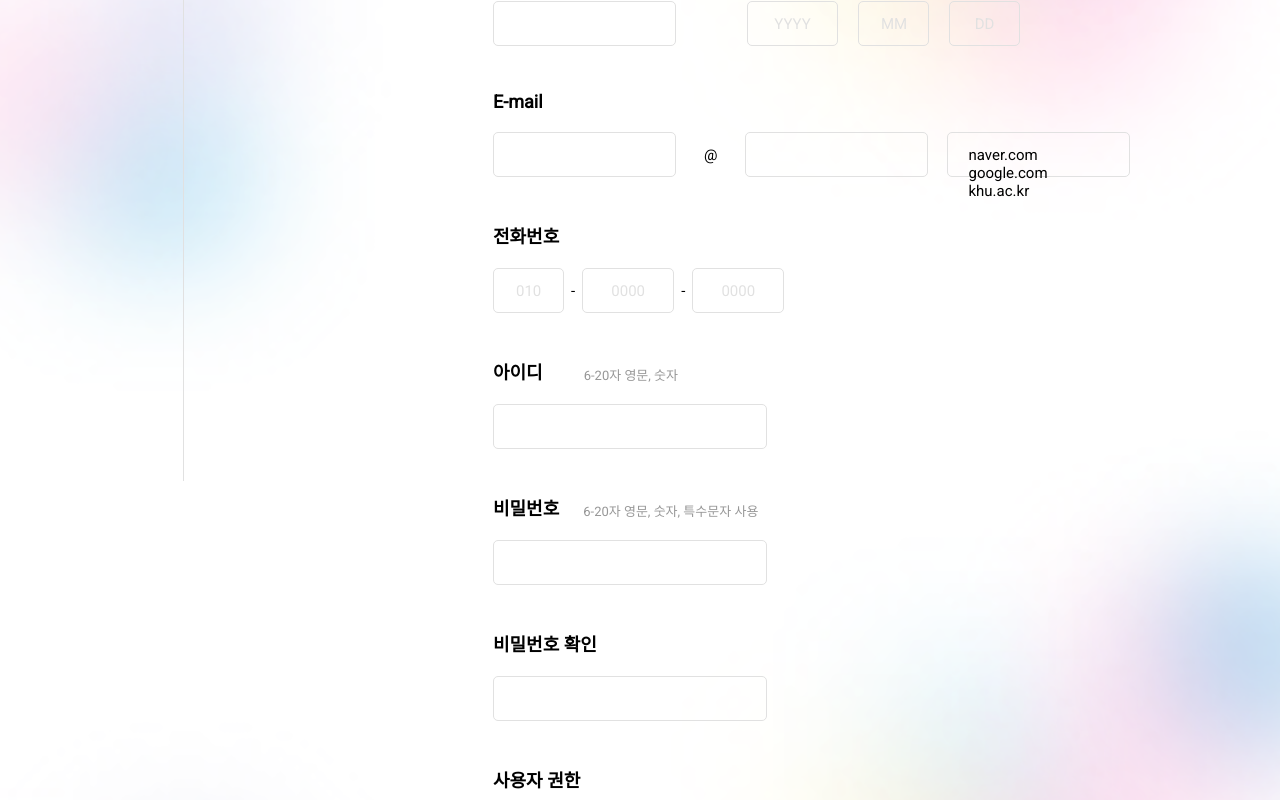
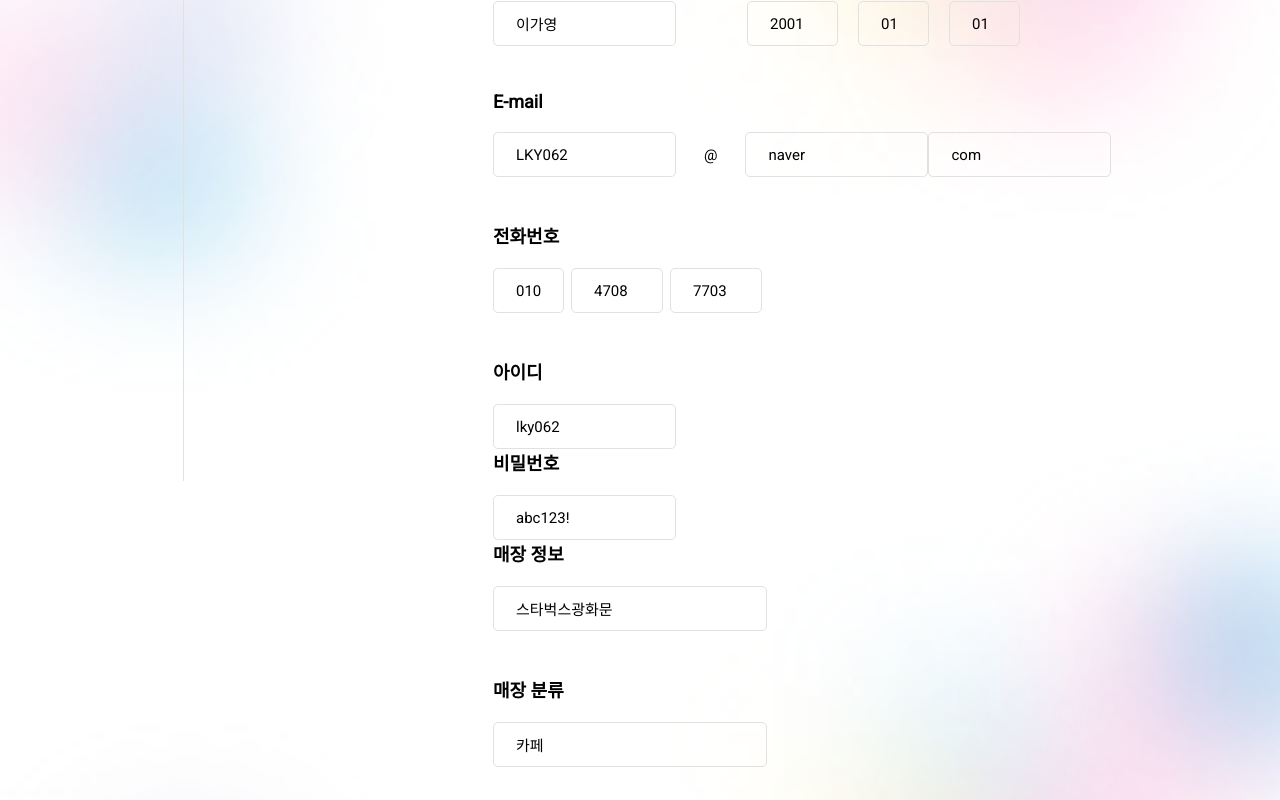
Before and after one commit to stockOneQ/front, a Next.js app: page /login/sign-up in a window 1280 px wide. Shown: the part 520-1320 px from the top of the page. Built offline with nearby package versions, Linux system fonts and the light colour scheme.

Commit message:
feat(signup/in) : 회원가입 로직

```diff
--- a/components/common/button/CancelBtn/index.tsx
+++ b/components/common/button/CancelBtn/index.tsx
@@ -10,17 +10,17 @@ interface ICancelBtnProps {
 
 const CnclBtn = styled.button<ICancelBtnProps>`
   position: relative;
-  width: ${({ width = '7.1rem'}) => width};
-  height: ${({ height = '4.6rem'}) => height};
-  border-radius: .4rem;
-  background-color: #ACACAC;
+  width: ${({ width = '7.1rem' }) => width};
+  height: ${({ height = '4.6rem' }) => height};
+  border-radius: 0.4rem;
+  background-color: #acacac;
   color: var(--color-white);
   text-align: center;
-  font-size: ${({ font = '1.3rem'}) => font};
+  font-size: ${({ font = '1.3rem' }) => font};
   font-weight: 600;
   line-height: normal;
-  transition: all .3s ease;
-  cursor: ${props => props.disabled ? 'default' : 'pointer'};
+  transition: all 0.3s ease;
+  cursor: ${props => (props.disabled ? 'default' : 'pointer')};
 
   &::after {
     position: absolute;
@@ -30,17 +30,17 @@ const CnclBtn = styled.button<ICancelBtnProps>`
     align-items: center;
     top: 0;
     left: 0;
-    width: ${({ width = '7.1rem'}) => width};
-    height: ${({ height = '4.6rem'}) => height};
-    border-radius: .4rem;
+    width: ${({ width = '7.1rem' }) => width};
+    height: ${({ height = '4.6rem' }) => height};
+    border-radius: 0.4rem;
     background-image: url('/assets/imgs/community/bg-img/acceptBtnBg.svg');
     background-size: cover;
     background-repeat: no-repeat;
     color: var(--color-white);
-    font-size: ${({ font = '1.3rem'}) => font};
+    font-size: ${({ font = '1.3rem' }) => font};
     font-weight: 600;
     line-height: normal;
-    transition: all .3s ease;
+    transition: all 0.3s ease;
     opacity: 0;
   }
 
@@ -48,13 +48,31 @@ const CnclBtn = styled.button<ICancelBtnProps>`
   &:active::after {
     opacity: 1;
   }
-`
+`;
 
 /** 수락 버튼 */
-const CancelBtn = ({ label, disabled, width, height, font }: ICancelBtnProps) => {
+const CancelBtn = ({
+  label,
+  disabled,
+  width,
+  height,
+  font,
+  type,
+  onClick,
+}: ICancelBtnProps) => {
   return (
     // linear-gradient transition 적용시키기 위해, children이 아닌, props로 값을 받음.
-    <CnclBtn label={label} disabled={disabled} width={width} height={height} font={font}>{label}</CnclBtn>
+    <CnclBtn
+      label={label}
+      disabled={disabled}
+      width={width}
+      height={height}
+      font={font}
+      type="button"
+      onClick={onClick}
+    >
+      {label}
+    </CnclBtn>
   );
 };
 
--- a/components/common/loginInput/style.ts
+++ b/components/common/loginInput/style.ts
@@ -4,14 +4,14 @@ const SignUpInputBox = styled.div`
   display: flex;
   flex-direction: column;
   gap: 2rem;
-`
+`;
 
 const SignUpLabel = styled.label`
   color: var(--color-black);
   font-size: 1.8rem;
   font-weight: 600;
   line-height: normal;
-`
+`;
 
 interface ISignUpInput {
   width: string;
@@ -38,27 +38,27 @@ const SignUpInput = styled.input<ISignUpInput>`
   }
 
   &:focus {
-    border: 1px solid linear-gradient(#F9E499, #F2B2CF, #55ABD7, #B1B0D7);
+    border: 1px solid linear-gradient(#f9e499, #f2b2cf, #55abd7, #b1b0d7);
   }
-`
+`;
 
 const InputRowBox = styled.div`
   display: flex;
   margin-bottom: 4.5rem;
-`
+`;
 
 const InputRow1Box = styled(InputRowBox)`
   gap: 7.1rem;
-`
+`;
 
 const InputRow2Box = styled(InputRowBox)`
   flex-direction: column;
   gap: 2rem;
-`
+`;
 
 const InputRow3Box = styled(InputRow2Box)`
   padding-bottom: 2.1rem;
-`
+`;
 
 export {
   SignUpInputBox,
@@ -66,5 +66,5 @@ export {
   SignUpInput,
   InputRow1Box,
   InputRow2Box,
-  InputRow3Box
-}
+  InputRow3Box,
+};
--- a/components/login/signUp/SignUp/index.tsx
+++ b/components/login/signUp/SignUp/index.tsx
@@ -15,72 +15,291 @@ import DigitInput from 'components/common/loginInput/DigitInput';
 import IDInput from 'components/common/loginInput/IDInput';
 import * as S from 'components/common/loginInput/style';
 import * as SS from './style';
+import { API } from 'pages/api/api';
+import { useState } from 'react';
 
+const SignUp = ({ onSuccess }) => {
+  const [name, setName] = useState('이가영');
+  const [birthYear, setBirthYear] = useState('2001');
+  const [birthMonth, setBirthMonth] = useState('01');
+  const [birthDay, setBirthDay] = useState('01');
 
-/** 회원 가입 */
-const SignUp = () => {
+  const [phonePrefix, setPhonePrefix] = useState('010');
+  const [phoneFirstPart, setPhoneFirstPart] = useState('4708');
+  const [phoneSecondPart, setPhoneSecondPart] = useState('7703');
+
+  const [emailFirstPart, setEmailFirstPart] = useState('LKY062');
+  const [emailSecondPart, setEmailSecondPart] = useState('naver');
+  const [emailThirdPart, setEmailThirdPart] = useState('com');
+
+  const [loginId, setLoginId] = useState('lky062');
+  const [password, setPassword] = useState('abc123!');
+  const [storeName, setStoreName] = useState('스타벅스광화문');
+  const [storeSector, setStoreSector] = useState('카페');
+  const [storeAddress, setStoreAddress] = useState('서울시중구');
+
+  const handleSignUp = async () => {
+    const userData = {
+      name: name,
+      birth: `${birthYear}-${birthMonth}-${birthDay}`,
+      email: `${emailFirstPart}@${emailSecondPart}.${emailThirdPart}`,
+      loginId: loginId,
+      password: password,
+      phoneNumber: `${phonePrefix}${phoneFirstPart}${phoneSecondPart}`,
+      storeName: storeName,
+      storeSector: storeSector,
+      storeAddress: storeAddress,
+    };
+    try {
+      const response = await API.post(
+        '/api/user/sign-up/manager',
+        JSON.stringify(userData),
+      );
+      if (response.status === 200) {
+        // 성공적으로 회원 가입을 처리한 경우에 대한 로직을 여기에 작성합니다.
+        alert('회원가입성공');
+        onSuccess();
+        console.log('회원 가입 성공');
+      } else {
+        // 실패한 경우에 대한 로직을 여기에 작성합니다.
+        console.error('회원 가입 실패');
+      }
+    } catch (error) {
+      console.error('API 요청 중 오류 발생:', error);
+    }
+  };
+
   return (
     <SS.SignUpBox>
-      <div>
-        <SS.SignUpHeaderBox>
-          <Image src={mainLogo} alt="main-logo" width={67.5} height={65} />
-          <p>스톡원큐 회원가입</p>
-        </SS.SignUpHeaderBox>
-      </div>
+      <SS.SignUpHeaderBox>
+        <Image src={mainLogo} alt="main-logo" width={67.5} height={65} />
+        <p>스톡원큐 회원가입</p>
+      </SS.SignUpHeaderBox>
       <SS.SignUpForm>
         <div>
           <S.InputRow1Box>
-            <NameInput />
-            <BirthInput />
+            <S.SignUpInputBox>
+              <S.SignUpLabel>이름</S.SignUpLabel>
+              <S.SignUpInput
+                value={name}
+                width="18.3rem"
+                type="text"
+                id="name"
+                onChange={e => setName(e.target.value)}
+              />
+            </S.SignUpInputBox>
+            <S.SignUpInputBox>
+              <S.SignUpLabel>생년월일</S.SignUpLabel>
+              <SS.BirthInputBox>
+                <S.SignUpInput
+                  width="9.1rem"
+                  type="text"
+                  id="birthYear"
+                  placeholder="YYYY"
+                  value={birthYear}
+                  onChange={e => setBirthYear(e.target.value)}
+                />
+                <S.SignUpInput
+                  width="7.1rem"
+                  type="text"
+                  placeholder="MM"
+                  value={birthMonth}
+                  onChange={e => setBirthMonth(e.target.value)}
+                />
+                <S.SignUpInput
+                  width="7.1rem"
+                  type="text"
+                  placeholder="DD"
+                  value={birthDay}
+                  onChange={e => setBirthDay(e.target.value)}
+                />
+              </SS.BirthInputBox>
+            </S.SignUpInputBox>
           </S.InputRow1Box>
-          <EmailInput />
-          <DigitInput />
-          <IDInput />
+
           <S.InputRow2Box>
+            <S.SignUpLabel>E-mail</S.SignUpLabel>
+            <SS.EmailInputBox>
+              <S.SignUpInput
+                width="18.3rem"
+                type="text"
+                placeholder="example"
+                value={emailFirstPart}
+                onChange={e => setEmailFirstPart(e.target.value)}
+              />
+              <p>@</p>
+              <S.SignUpInput
+                width="18.3rem"
+                type="text"
+                placeholder="domain"
+                value={emailSecondPart}
+                onChange={e => setEmailSecondPart(e.target.value)}
+              />
+              <S.SignUpInput
+                width="18.3rem"
+                type="text"
+                placeholder="com"
+                value={emailThirdPart}
+                onChange={e => setEmailThirdPart(e.target.value)}
+              />
+            </SS.EmailInputBox>
+          </S.InputRow2Box>
+
+          <S.InputRow2Box>
+            <S.SignUpLabel>전화번호</S.SignUpLabel>
+            <SS.DigitInputBox>
+              <S.SignUpInput
+                width="7.1rem"
+                type="text"
+                id="digitPrefix"
+                placeholder="010"
+                value={phonePrefix}
+                onChange={e => setPhonePrefix(e.target.value)}
+              />
+              <S.SignUpInput
+                width="9.2rem"
+                type="text"
+                placeholder="0000"
+                value={phoneFirstPart}
+                onChange={e => setPhoneFirstPart(e.target.value)}
+              />
+              <S.SignUpInput
+                width="9.2rem"
+                type="text"
+                placeholder="0000"
+                value={phoneSecondPart}
+                onChange={e => setPhoneSecondPart(e.target.value)}
+              />
+            </SS.DigitInputBox>
+          </S.InputRow2Box>
+
+          <S.SignUpInputBox>
+            <S.SignUpLabel>아이디</S.SignUpLabel>
+            <S.SignUpInput
+              value={loginId}
+              width="18.3rem"
+              type="text"
+              id="name"
+              onChange={e => setLoginId(e.target.value)}
+            />
+          </S.SignUpInputBox>
+          <S.SignUpInputBox>
+            <S.SignUpLabel>비밀번호</S.SignUpLabel>
+            <S.SignUpInput
+              value={password}
+              width="18.3rem"
+              type="text"
+              id="name"
+              onChange={e => setPassword(e.target.value)}
+            />
+          </S.SignUpInputBox>
+          {/* <S.InputRow2Box>
             <SS.PwInputBox>
               <S.SignUpLabel htmlFor="password">비밀번호</S.SignUpLabel>
               <p>6-20자 영문, 숫자, 특수문자 사용</p>
             </SS.PwInputBox>
             <S.SignUpInput width="27.4rem" type="password" id="password" />
-          </S.InputRow2Box>
-          <S.InputRow2Box>
+          </S.InputRow2Box> */}
+          {/* <S.InputRow2Box>
             <S.SignUpLabel htmlFor="passwordCheck">비밀번호 확인</S.SignUpLabel>
             <S.SignUpInput width="27.4rem" type="password" id="passwordCheck" />
-          </S.InputRow2Box>
-          <S.InputRow3Box>
+          </S.InputRow2Box> */}
+          {/* <S.InputRow3Box>
             <S.SignUpLabel>사용자 권한</S.SignUpLabel>
             <SS.AuthBox>
               <SS.AuthImgBox>
-                <Image src={presidentActive} alt="select_user_type_icon" width={29} height={40} />
+                <Image
+                  src={presidentActive}
+                  alt="select_user_type_icon"
+                  width={29}
+                  height={40}
+                />
                 <p>사장님</p>
               </SS.AuthImgBox>
               <SS.AuthImgBox>
-                <Image src={employeeActive} alt="select_user_type_icon" width={29} height={40} />
+                <Image
+                  src={employeeActive}
+                  alt="select_user_type_icon"
+                  width={29}
+                  height={40}
+                />
                 <p>아르바이트 생</p>
               </SS.AuthImgBox>
               <SS.AuthImgBox>
-                <Image src={supervisorActive} alt="select_user_type_icon" width={29} height={40} />
+                <Image
+                  src={supervisorActive}
+                  alt="select_user_type_icon"
+                  width={29}
+                  height={40}
+                />
                 <p>슈퍼바이저</p>
               </SS.AuthImgBox>
             </SS.AuthBox>
-          </S.InputRow3Box>
+          </S.InputRow3Box> */}
           <S.InputRow2Box>
-            <S.SignUpLabel htmlFor="store">매장 정보</S.SignUpLabel>
-            <S.SignUpInput width="27.4rem" type="text" id="store" />
+            <S.SignUpLabel>매장 정보</S.SignUpLabel>
+            <S.SignUpInput
+              value={storeName}
+              width="27.4rem"
+              type="text"
+              id="store"
+              onChange={e => setStoreName(e.target.value)}
+            />
           </S.InputRow2Box>
           <S.InputRow2Box>
-            <S.SignUpLabel htmlFor="addr">주소</S.SignUpLabel>
+            <S.SignUpLabel>매장 분류</S.SignUpLabel>
+            <S.SignUpInput
+              value={storeSector}
+              width="27.4rem"
+              type="text"
+              id="store"
+              onChange={e => setStoreSector(e.target.value)}
+            />
+          </S.InputRow2Box>
+          <S.InputRow2Box>
+            <S.SignUpLabel>주소</S.SignUpLabel>
             <SS.AddrInputBox>
-              <S.SignUpInput width="16.2rem" placeholderLocation="left" type="text" id="addr" placeholder="우편번호" />
+              <S.SignUpInput
+                width="16.2rem"
+                placeholderLocation="left"
+                value={storeAddress}
+                type="text"
+                id="addr"
+                placeholder="우편번호"
+                onChange={e => setStoreAddress(e.target.value)}
+              />
               <button>주소검색</button>
             </SS.AddrInputBox>
-            <S.SignUpInput width="34.5rem" placeholderLocation="left" type="text" placeholder="기본주소" />
-            <S.SignUpInput width="34.5rem" placeholderLocation="left" type="text" placeholder="상세주소" />
+            {/* <S.SignUpInput
+              width="34.5rem"
+              placeholderLocation="left"
+              type="text"
+              placeholder="기본주소"
+            />
+            <S.SignUpInput
+              width="34.5rem"
+              placeholderLocation="left"
+              type="text"
+              placeholder="상세주소"
+            /> */}
           </S.InputRow2Box>
         </div>
         <SS.SignUpBtnBox>
-          <CancelBtn width="20.2rem" height="11rem" font="2.4rem" label="회원가입" disabled={false} />
-          <RejectBtn width="20.2rem" height="11rem" font="2.4rem" label="취소" />
+          <CancelBtn
+            width="20.2rem"
+            height="11rem"
+            font="2.4rem"
+            label="회원가입"
+            disabled={false}
+            type="button"
+            onClick={handleSignUp}
+          />
+          <RejectBtn
+            width="20.2rem"
+            height="11rem"
+            font="2.4rem"
+            label="취소"
+          />
         </SS.SignUpBtnBox>
       </SS.SignUpForm>
     </SS.SignUpBox>
--- a/components/login/signUp/SignUp/style.ts
+++ b/components/login/signUp/SignUp/style.ts
@@ -4,7 +4,7 @@ const SignUpBox = styled.div`
   width: 93.2rem;
   padding: 6.5rem 2rem;
   margin: 0 auto;
-`
+`;
 const SignUpHeaderBox = styled.div`
   width: 100%;
   margin: 0 auto;
@@ -26,11 +26,11 @@ const SignUpHeaderBox = styled.div`
     font-weight: 600;
     line-height: normal;
   }
-`
+`;
 
 const SignUpForm = styled.form`
   padding: 0 12.7rem;
-`
+`;
 
 const PwInputBox = styled.div`
   display: flex;
@@ -43,13 +43,13 @@ const PwInputBox = styled.div`
     font-weight: 500;
     line-height: normal;
   }
-`
+`;
 
 const AuthBox = styled.div`
   display: flex;
   align-items: center;
   gap: 2rem;
-`
+`;
 
 const AuthImgBox = styled.div`
   width: 16.3rem;
@@ -59,7 +59,7 @@ const AuthImgBox = styled.div`
   padding: 2rem 0;
   display: flex;
   flex-direction: column;
-  gap: .9rem;
+  gap: 0.9rem;
   justify-content: center;
   align-items: center;
   cursor: pointer;
@@ -71,7 +71,7 @@ const AuthImgBox = styled.div`
     font-weight: 500;
     line-height: normal;
   }
-`
+`;
 
 const AddrInputBox = styled.div`
   display: flex;
@@ -82,14 +82,14 @@ const AddrInputBox = styled.div`
     width: 7.2rem;
     height: 4.5rem;
     background-color: var(--color-black);
-    border-radius: .5rem;
+    border-radius: 0.5rem;
     color: var(--color-white);
     text-align: center;
     font-size: 1.5rem;
     font-weight: 600;
     line-height: normal;
   }
-`
+`;
 
 const SignUpBtnBox = styled.div`
   margin: 9.2rem auto 6.3rem;
@@ -97,7 +97,37 @@ const SignUpBtnBox = styled.div`
   justify-content: center;
   align-items: center;
   gap: 2rem;
-`
+`;
+
+const DigitInputBox = styled.div`
+  display: flex;
+  gap: 0.7rem;
+  align-items: center;
+
+  p {
+    font-size: 1.5rem;
+    font-weight: 500;
+    line-height: normal;
+  }
+`;
+
+const BirthInputBox = styled.div`
+  display: flex;
+  gap: 2rem;
+`;
+
+const EmailInputBox = styled.div`
+  display: flex;
+  justify-content: start;
+  align-items: center;
+
+  p {
+    padding: 0 2.8rem;
+    font-size: 1.5rem;
+    font-weight: 400;
+    line-height: normal;
+  }
+`;
 
 export {
   SignUpBox,
@@ -107,5 +137,8 @@ export {
   AuthBox,
   AuthImgBox,
   AddrInputBox,
-  SignUpBtnBox
-}
+  SignUpBtnBox,
+  DigitInputBox,
+  BirthInputBox,
+  EmailInputBox,
+};
--- a/pages/login/index.tsx
+++ b/pages/login/index.tsx
@@ -3,14 +3,22 @@ import Header from '../../layouts/Header';
 import AgreementTerms from 'components/login/signUp/AgreementTerms';
 import SignUp from 'components/login/signUp/SignUp';
 import FindingInfo from 'components/login/FindingInfo';
+import React, { useState } from 'react';
 
 const LoginPage = () => {
+  const [showSignUp, setShowSignUp] = useState(false); // 회원가입 화면을 보여줄지 여부를 상태로 관리합니다.
+
+  const handleSignUpClick = () => {
+    setShowSignUp(true);
+  };
+
   return (
     <>
-      <SignIn />
-      {/* <AgreementTerms /> */}
-      {/* <SignUp /> */}
-      {/* <FindingInfo /> */}
+      {showSignUp ? (
+        <SignUp onSuccess={() => setShowSignUp(false)} />
+      ) : (
+        <SignIn onSignUpClick={handleSignUpClick} />
+      )}
     </>
   );
 };
```
Also changed, not shown: components/common/loginInput/BirthInput/index.tsx (+6 -1 lines), components/common/loginInput/DigitInput/index.tsx (+8 -2 lines).
